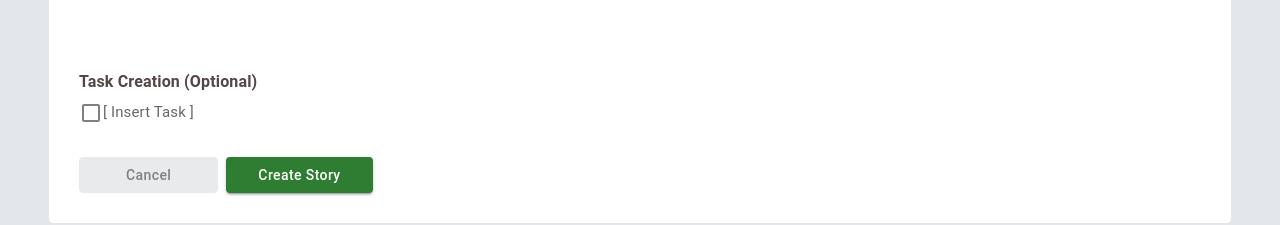
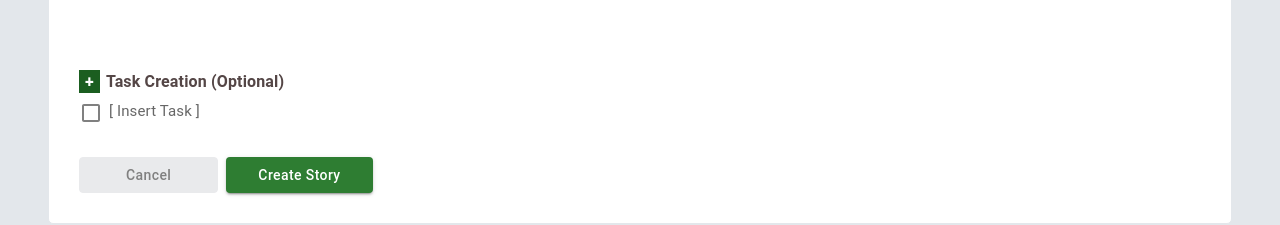
Before and after one commit to salik-dev/sprint-stories-app, a React (Vite) app: page /create-story in a window 1280 px wide. Shown: the part 443-668 px from the top of the page. Built offline with nearby package versions, Linux system fonts and the light colour scheme.

Commit message:
bahadur-ushed

```diff
--- a/src/components/mui-table.tsx
+++ b/src/components/mui-table.tsx
@@ -311,7 +311,7 @@ const Example = () => {
     },
   });
 
-  return <MaterialReactTable table={table} />;
+  return <MaterialReactTable table={table}/>;
 };
 
 import { AdapterDayjs } from '@mui/x-date-pickers/AdapterDayjs';
--- a/src/components/story.tsx
+++ b/src/components/story.tsx
@@ -378,9 +378,11 @@ const StoryCreationForm: React.FC = () => {
                 </Box>
             </Box>
             <div >
-                <InputLabel sx={{ fontWeight: 'bold', color: '#544646' }}>Task Creation (Optional)</InputLabel>
-                <InputLabel sx={{ fontSize: '15px', marginTop: 1 }}>
-                    <Checkbox sx={{ padding: 0, color: 'gray' }} />
+                <InputLabel sx={{ fontWeight: 'bold', color: '#544646', display: 'flex', gap: '6px' }}>
+                    <span style={{ color: 'white', padding: '0px 6px 0px 6px', backgroundColor: '#1B5E20' }}>+</span>
+                    Task Creation (Optional)</InputLabel>
+                <InputLabel sx={{ fontSize: '15px', marginTop: 1, display: 'flex', gap: '6px' }}>
+                    <Checkbox sx={{ padding: 0, color: 'gray' }} color="success" />
                     [ Insert Task ]
                 </InputLabel>
             </div>
@@ -389,7 +391,7 @@ const StoryCreationForm: React.FC = () => {
 
             {/* Action Buttons */}
             {
-                !row && <Box id="action-btn" display={'flex'} gap={1} sx={{marginTop: 4}}>
+                !row && <Box id="action-btn" display={'flex'} gap={1} sx={{ marginTop: 4 }}>
                     <Button variant="outlined" color="primary" onClick={handleCancel} sx={{ color: 'gray', backgroundColor: '#E9EAEC', textTransform: 'capitalize', px: '46px', borderColor: '#E9EAEC' }}>
                         Cancel
                     </Button>
```
